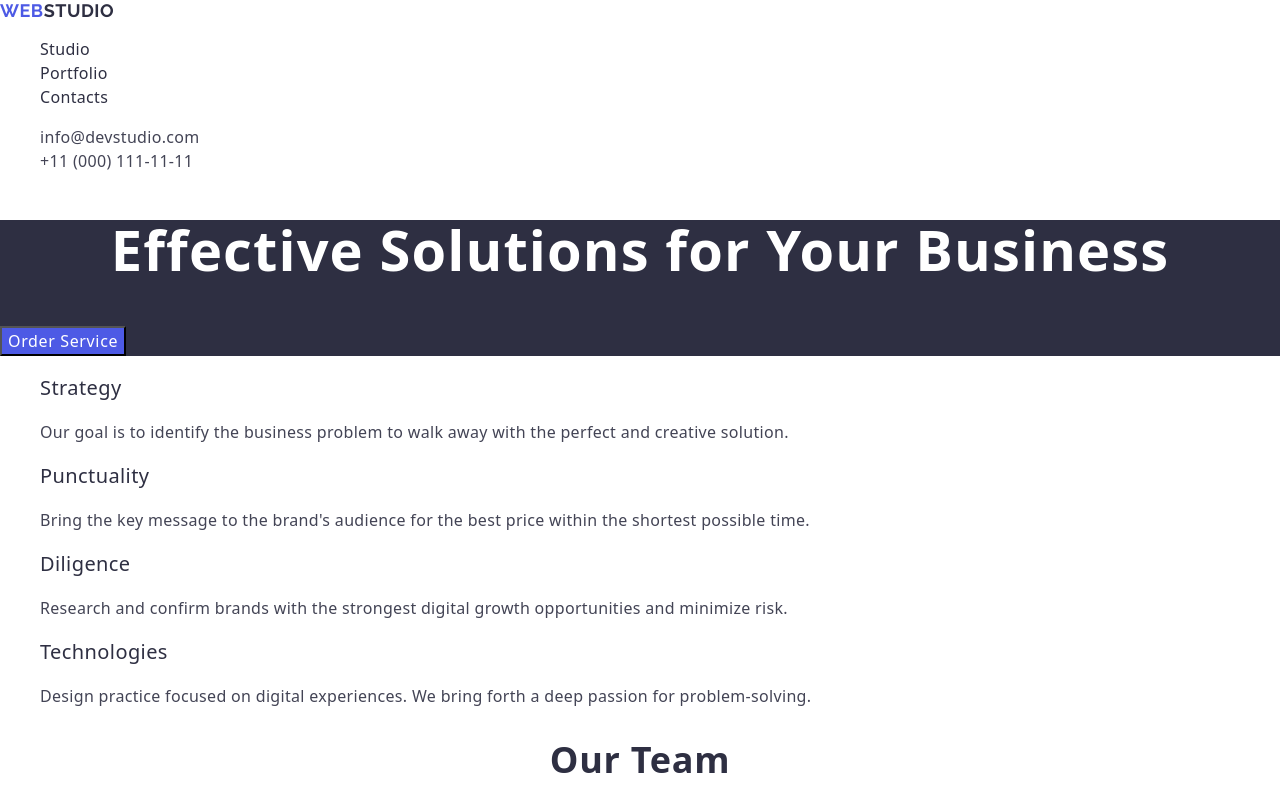
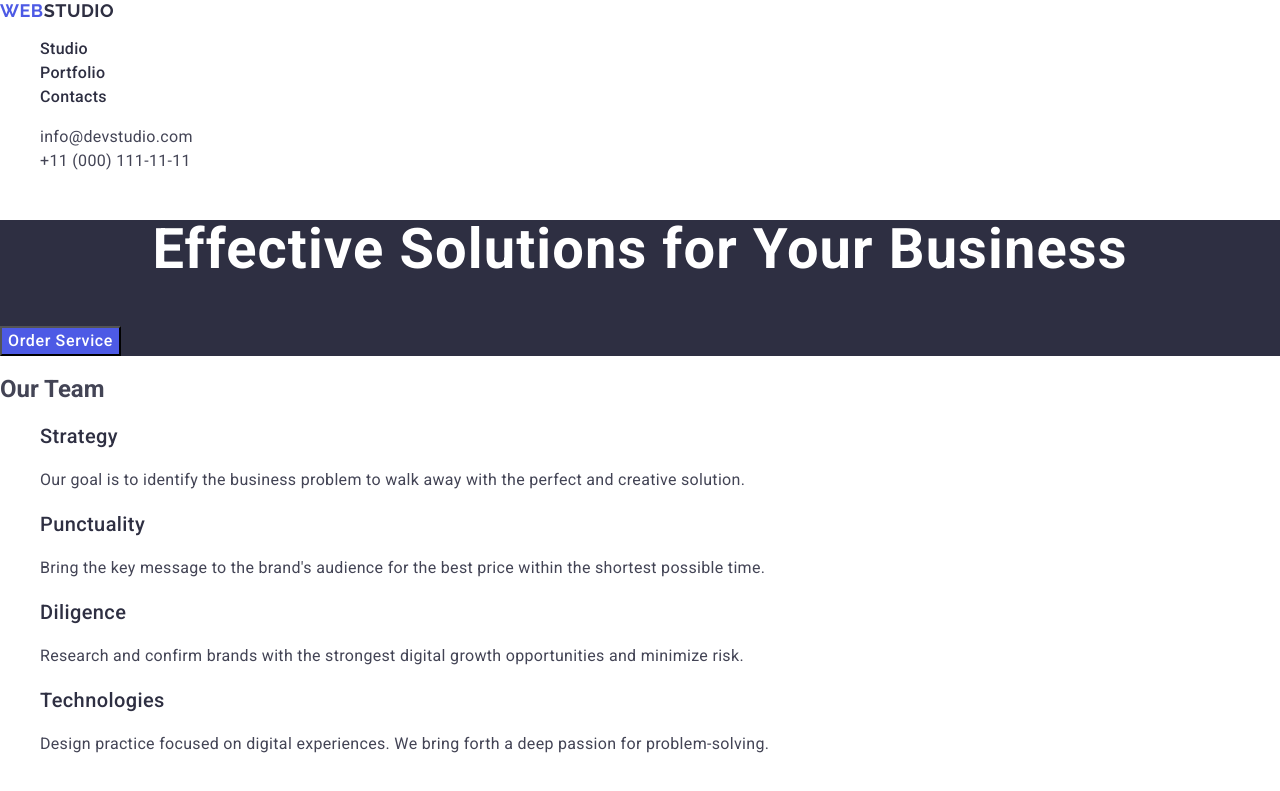
Before and after one commit to Fedorova-Valentina/goit-markup-hw-02, a plain HTML site: page index.html in a window 1280 px wide. Shown: the top 791 px of the page. Drawn offline with nearby package versions, Linux system fonts and the light colour scheme.

Commit message:
add all file

```diff
--- a/css/styles.css
+++ b/css/styles.css
@@ -1,4 +1,4 @@
-.body {
+body {
   font-family: "Roboto", sans-serif;
   color: #434455;
   background-color: #fff;
@@ -99,6 +99,7 @@ button[type="button"] {
   letter-spacing: 0.02em;
   text-align: center;
   color: #2e2f42;
+  text-transform: capitalize;
 }
 .team-title {
   font-weight: 500;
@@ -119,7 +120,7 @@ button[type="button"] {
 .portfolio2-title {
   font-weight: 700;
   font-size: 36px;
-  line-height: 1.11111;
+  line-height: 1.2;
   letter-spacing: 0.02em;
   text-align: center;
   color: #2e2f42;
--- a/index.html
+++ b/index.html
@@ -31,10 +31,10 @@
             <a class="nav-link" href="./index.html">Studio</a>
           </li>
           <li class="nav-item">
-            <a class="nav-link" href="./index.html">Portfolio</a>
+            <a class="nav-link" href="">Portfolio</a>
           </li>
           <li class="nav-item">
-            <a class="nav-link" href="./index.html">Contacts</a>
+            <a class="nav-link" href="">Contacts</a>
           </li>
         </ul>
       </nav>
@@ -59,6 +59,7 @@
         <button class="hero-banner-button" type="button">Order Service</button>
       </section>
       <section class="about-team" id="about">
+        <h2 class="visually-hidden">Our Team</h2>
         <ul class="about-list">
           <li class="about-item">
             <h3 class="about-title">Strategy</h3>
```
